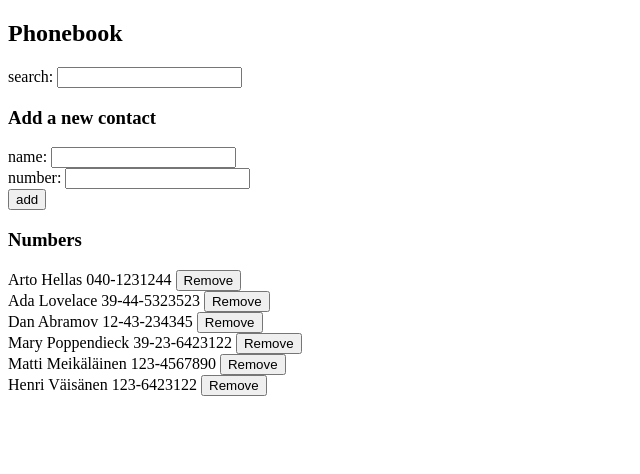
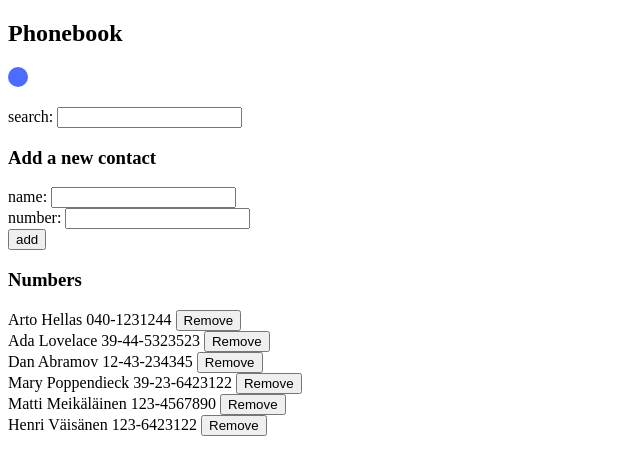
Before and after one commit to henettaja/fullstackopen21, a React (Vite) app in the folder osa2/puhelinluettelo/: page / in a window 1280 px wide. Shown: the top 474 px of the page, without its empty margins (0-640 px from the left). Built offline with nearby package versions, Linux system fonts and the light colour scheme; data requests are answered from the project's data file.

Commit message:
Improve styles

```diff
--- a/osa2/puhelinluettelo/src/index.css
+++ b/osa2/puhelinluettelo/src/index.css
@@ -3,8 +3,8 @@
 	color: white;
 	border-radius: 20px;
 
-	padding: 0 10px;
-	margin: 10px 0;
+	padding: 10px;
+	margin: 0 0 20px;
 	width: fit-content;
 }
 
@@ -13,7 +13,7 @@
 	color: white;
 	border-radius: 20px;
 
-	padding: 0 10px;
-	margin: 10px 0;
+	padding: 10px;
+	margin: 0 0 20px;
 	width: fit-content;
 }
```
